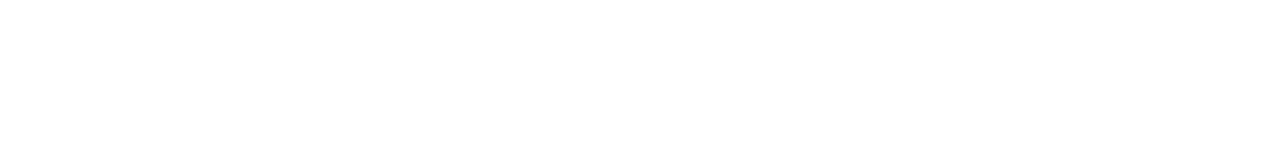
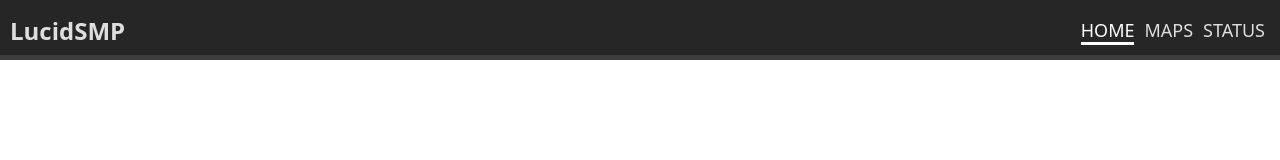
Before and after one commit to LatencyVariation/LucidSMP-Website, a plain HTML site: page index.html in a window 1280 px wide. Drawn offline with Linux system fonts and the light colour scheme.

Commit message:
Added Navigation Bar

```diff
--- a/index.html
+++ b/index.html
@@ -3,7 +3,7 @@
 <head>
   <meta charset="utf-8">
   <meta name="viewport" content="width=device-width">
-  <meta name="theme-color" content="#1e2021">
+  <meta name="theme-color" content="#262626">
   <title>LucidSMP | Home</title>
 
   <link href="style.css" rel="stylesheet" type="text/css" />
@@ -13,6 +13,13 @@
 <body>
 
 </body>
-
+  <nav class="navBar">
+    <h1>LucidSMP</h1>
+    <div class="navTabs">
+      <a href="" class="navButton active">Home</a>
+      <a href="https://maps.eliteplex.net" target="_blank" class="navButton">Maps</a>
+      <a href="https://status.eliteplex.net" target="_blank" class="navButton">Status</a>
+    </div>
+  </nav>
 <script src="feed.js"></script>
 </html>
--- a/style.css
+++ b/style.css
@@ -0,0 +1,43 @@
+html{
+    font-family: system-ui, -apple-system, BlinkMacSystemFont, 'Segoe UI', Roboto, Oxygen, Ubuntu, Cantarell, 'Open Sans', 'Helvetica Neue', sans-serif;
+    height: 100%;
+}
+body{
+    margin: 0;
+    display: flex;
+    flex-direction: column;
+}
+.navBar{
+    background-color: #262626;
+    height: 40px;
+    padding: 10px;
+    display: flex;
+    flex-direction: row;
+    align-items: center;
+    justify-content: space-between;
+    color: #dedede;
+    box-shadow: inset 0px -5px 0px 0px #3d3d3d;
+}
+.navTabs{
+    margin: 0;
+    padding: 0;
+    height: 100%;
+    display: flex;
+    align-items: center;
+}
+.navButton{
+    margin: 5px;
+    font-size: large;
+    text-decoration: none;
+    text-transform: uppercase;
+    font-style: bolder;
+    color: #dedede;
+}
+.navButton.active{
+    color: white;
+    box-shadow: 0px 3px 0px 0px white;
+}
+.navButton:hover{
+    color: white;
+    box-shadow: 0px 3px 0px 0px white;
+}
```
